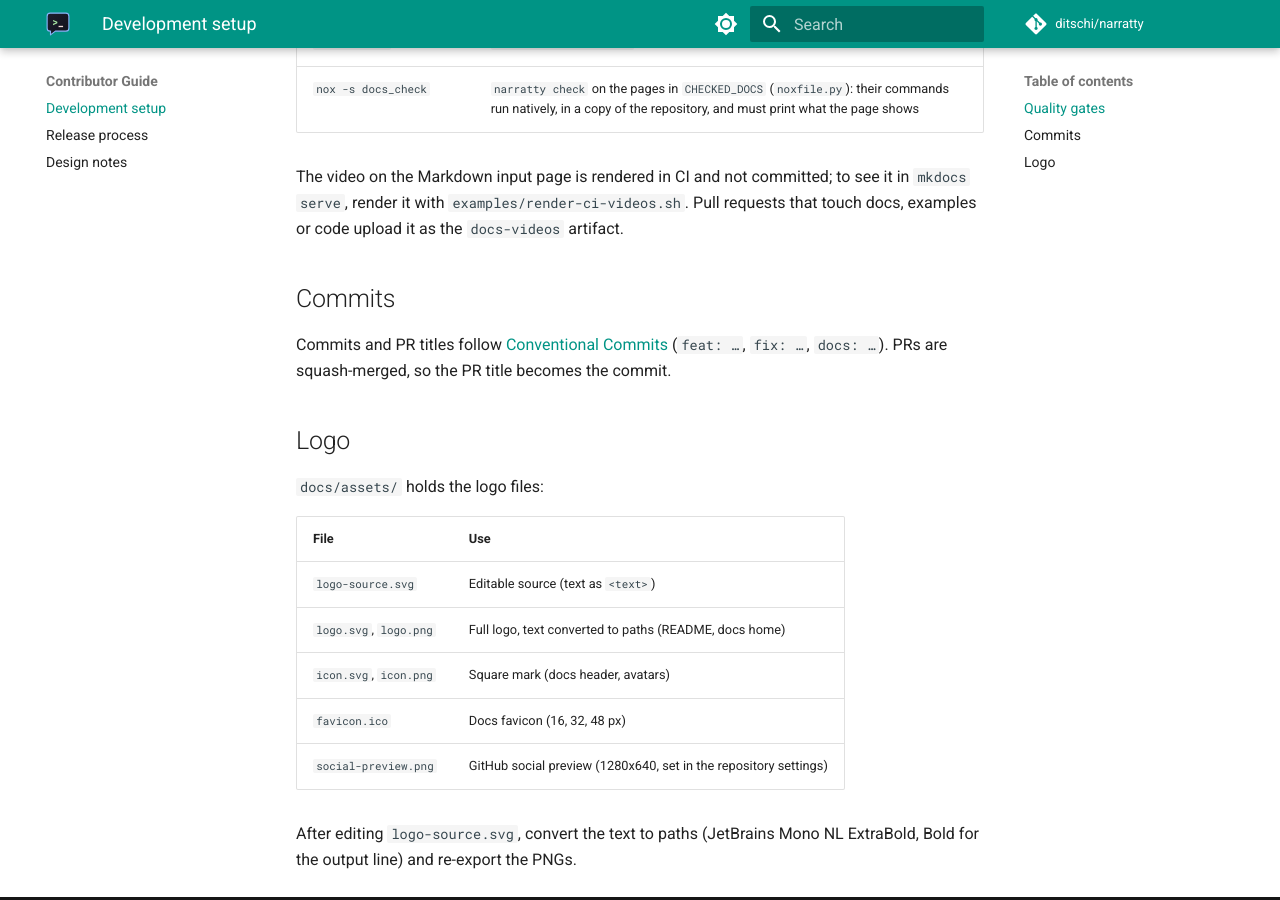
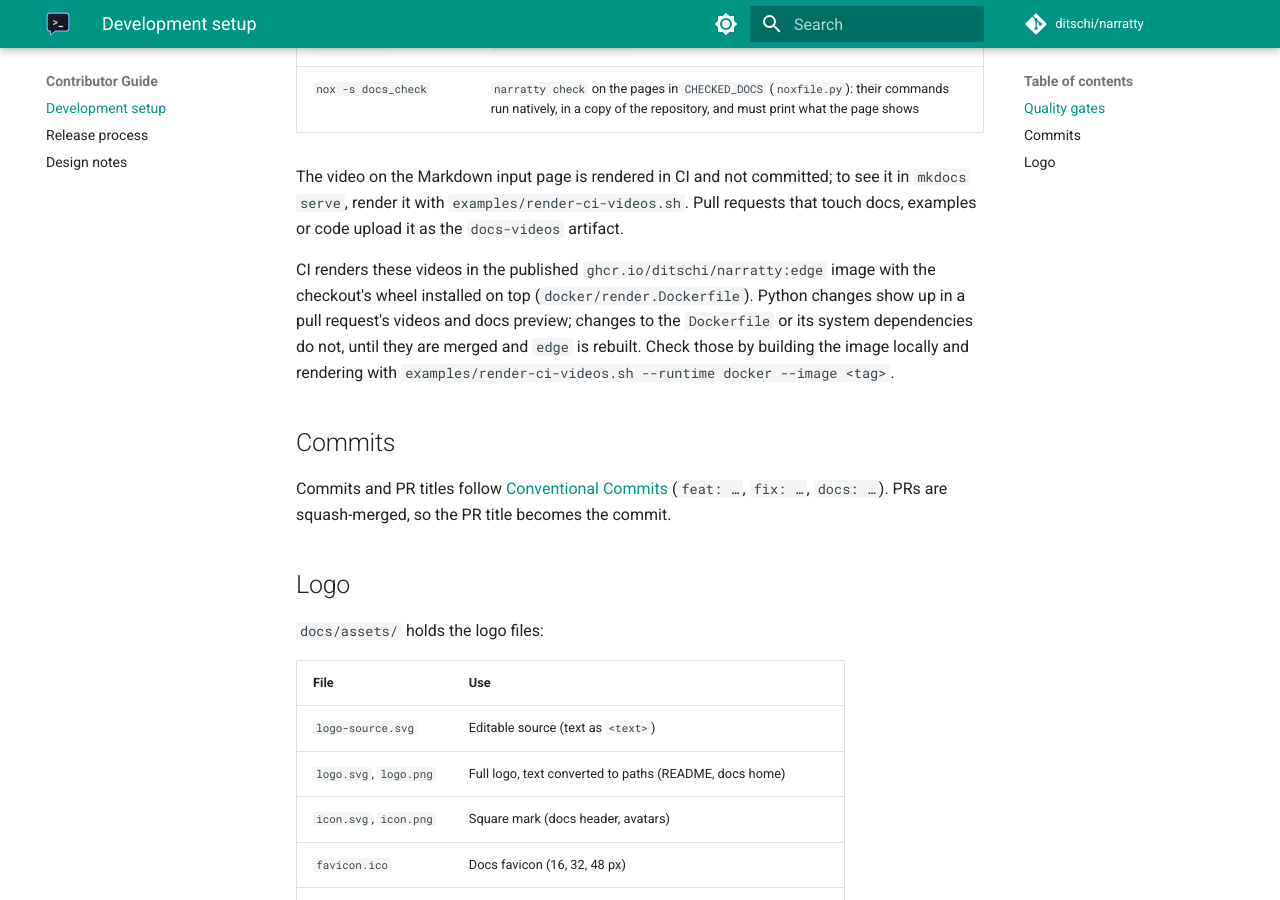
Before and after one commit to ditschi/narratty, an MkDocs documentation site: the page built from docs/contributor-guide/dev-setup.md, in a window 1280 px wide and 900 px high, scrolled down 849 px. Built offline with MkDocs 1.6.1 and Material for MkDocs 9.7.7, drawn with Linux system fonts in a browser that asks for light colours; comment, search, counter and statistics services are not loaded; the version menu is left out.

Commit message:
docs: note that PR docs videos use the published edge image
The docs videos install the checkout's wheel on top of :edge, so Dockerfile
and system-dependency changes do not show in a PR's videos or preview.

Co-Authored-By: Claude Opus 5.5 <noreply@anthropic.com>

```diff
--- a/docs/contributor-guide/dev-setup.md
+++ b/docs/contributor-guide/dev-setup.md
@@ -26,6 +26,13 @@ The video on the Markdown input page is rendered in CI and not committed; to see
 in `mkdocs serve`, render it with `examples/render-ci-videos.sh`. Pull requests that
 touch docs, examples or code upload it as the `docs-videos` artifact.
 
+CI renders these videos in the published `ghcr.io/ditschi/narratty:edge` image with
+the checkout's wheel installed on top (`docker/render.Dockerfile`). Python changes show
+up in a pull request's videos and docs preview; changes to the `Dockerfile` or its
+system dependencies do not, until they are merged and `edge` is rebuilt. Check those
+by building the image locally and rendering with
+`examples/render-ci-videos.sh --runtime docker --image <tag>`.
+
 ## Commits
 
 Commits and PR titles follow [Conventional Commits](https://www.conventionalcommits.org/)
```
Also changed, not shown: 1 other file.
